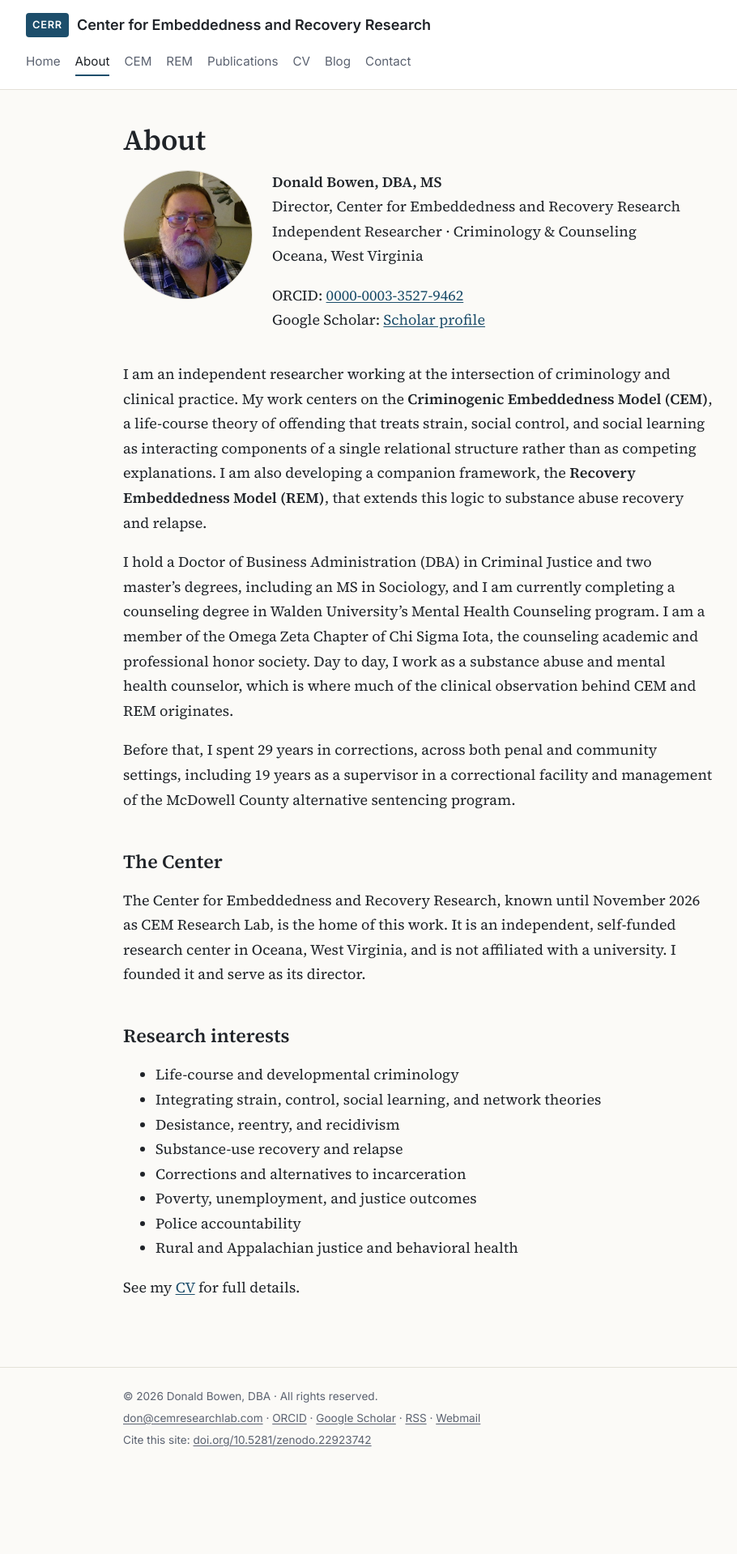
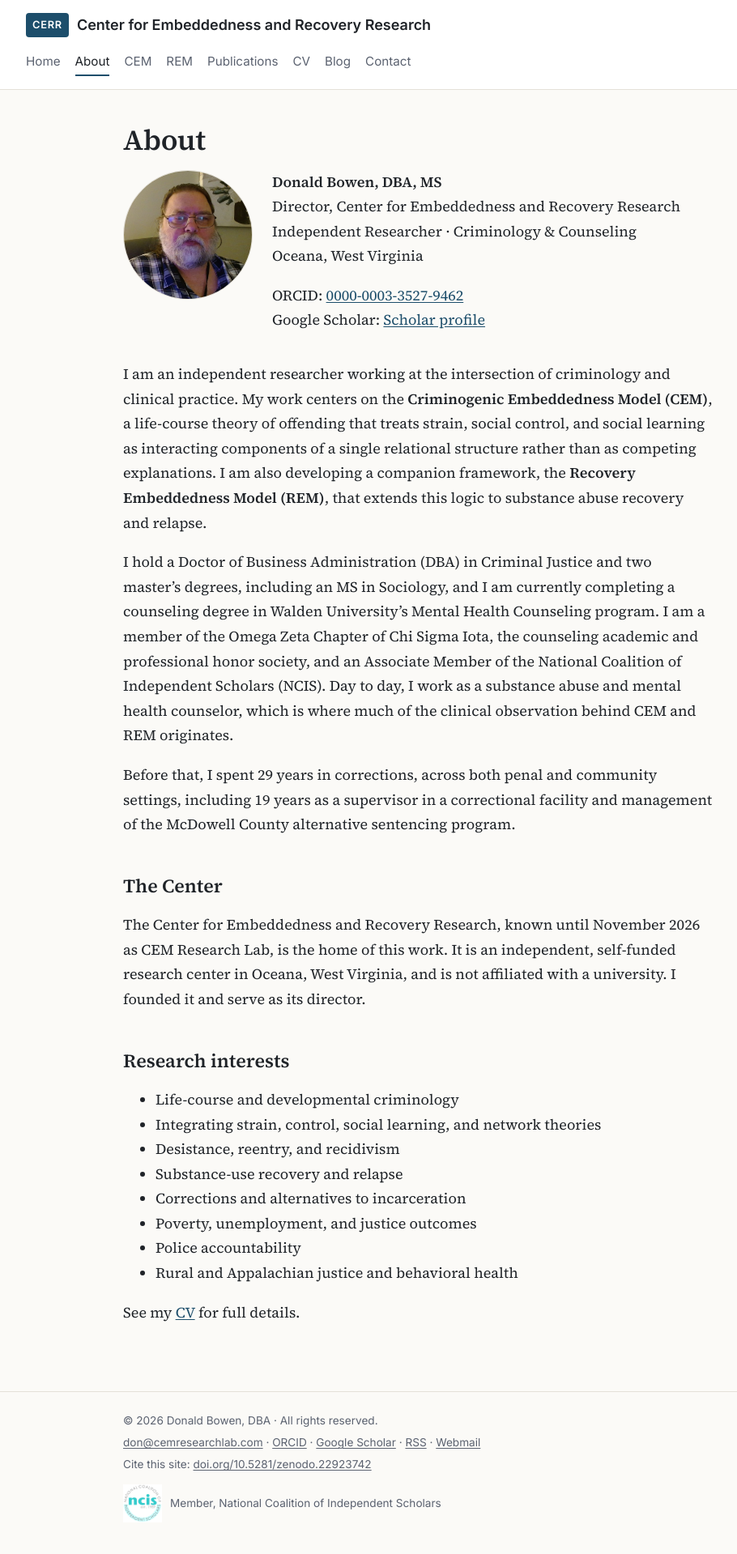
Before and after one commit to donbowen0-creator/cemresearchlab-site, a Jekyll site: the page built from about.md, in a window 1280 px wide. Shown: the whole page at 81% size, without its empty margins (124-1034 px from the left). Built offline with Jekyll 4.4.1, drawn with Linux system fonts in a browser that asks for light colours; before the commit the page ends 1822 px from its top, so only the background shows below that.

Commit message:
Add NCIS associate membership to CV, About page and site footer (#3)
Claude-Session: https://claude.ai/code/session_01AuR6S1Ung6khNQbNjemnCf

Co-authored-by: Claude <noreply@anthropic.com>

```diff
--- a/_layouts/default.html
+++ b/_layouts/default.html
@@ -43,6 +43,12 @@
         <a href="{{ site.webmail }}" rel="nofollow">Webmail</a>
       </p>
       <p>Cite this site: <a href="https://doi.org/{{ site.site_doi }}">doi.org/{{ site.site_doi }}</a></p>
+      <p class="footer-badge">
+        <a href="https://ncis.org/">
+          <img src="{{ '/assets/img/ncis-member-logo.png' | relative_url }}" alt="National Coalition of Independent Scholars logo" width="48" height="47" loading="lazy">
+          <span>Member, National Coalition of Independent Scholars</span>
+        </a>
+      </p>
     </div>
   </footer>
 </body>
--- a/about.md
+++ b/about.md
@@ -18,7 +18,7 @@ permalink: /about/
 
 I am an independent researcher working at the intersection of criminology and clinical practice. My work centers on the **Criminogenic Embeddedness Model (CEM)**, a life-course theory of offending that treats strain, social control, and social learning as interacting components of a single relational structure rather than as competing explanations. I am also developing a companion framework, the **Recovery Embeddedness Model (REM)**, that extends this logic to substance abuse recovery and relapse.
 
-I hold a Doctor of Business Administration (DBA) in Criminal Justice and two master's degrees, including an MS in Sociology, and I am currently completing a counseling degree in Walden University's Mental Health Counseling program. I am a member of the Omega Zeta Chapter of Chi Sigma Iota, the counseling academic and professional honor society. Day to day, I work as a substance abuse and mental health counselor, which is where much of the clinical observation behind CEM and REM originates.
+I hold a Doctor of Business Administration (DBA) in Criminal Justice and two master's degrees, including an MS in Sociology, and I am currently completing a counseling degree in Walden University's Mental Health Counseling program. I am a member of the Omega Zeta Chapter of Chi Sigma Iota, the counseling academic and professional honor society, and an Associate Member of the National Coalition of Independent Scholars (NCIS). Day to day, I work as a substance abuse and mental health counselor, which is where much of the clinical observation behind CEM and REM originates.
 
 Before that, I spent 29 years in corrections, across both penal and community settings, including 19 years as a supervisor in a correctional facility and management of the McDowell County alternative sentencing program.
 
--- a/assets/css/style.css
+++ b/assets/css/style.css
@@ -76,6 +76,9 @@ code { font-size: .9em; background: var(--accent-soft); padding: 1px 5px; border
 .footer-inner { padding-top: 20px; padding-bottom: 28px; }
 .footer-inner p { margin: 4px 0; }
 .site-footer a { color: var(--muted); }
+.footer-badge { margin-top: 12px !important; }
+.footer-badge a { display: inline-flex; align-items: center; gap: 10px; text-decoration: none; }
+.footer-badge img { width: 48px; height: auto; }
 
 @media (max-width: 600px) {
   body { font-size: 1.05rem; }
```
Also changed, not shown: cv.md (+1 -0 lines), assets/img/ncis-member-logo.png (added).
